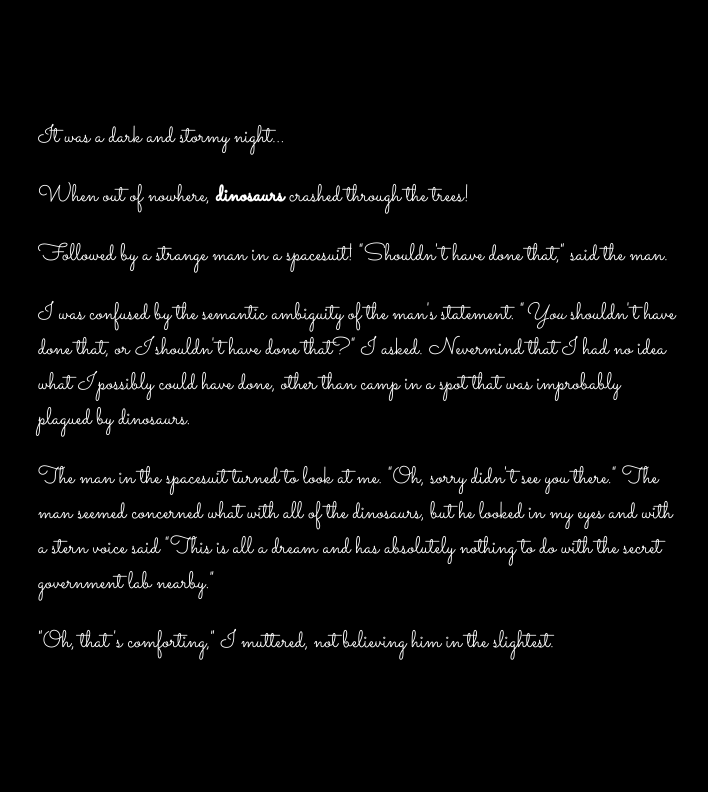
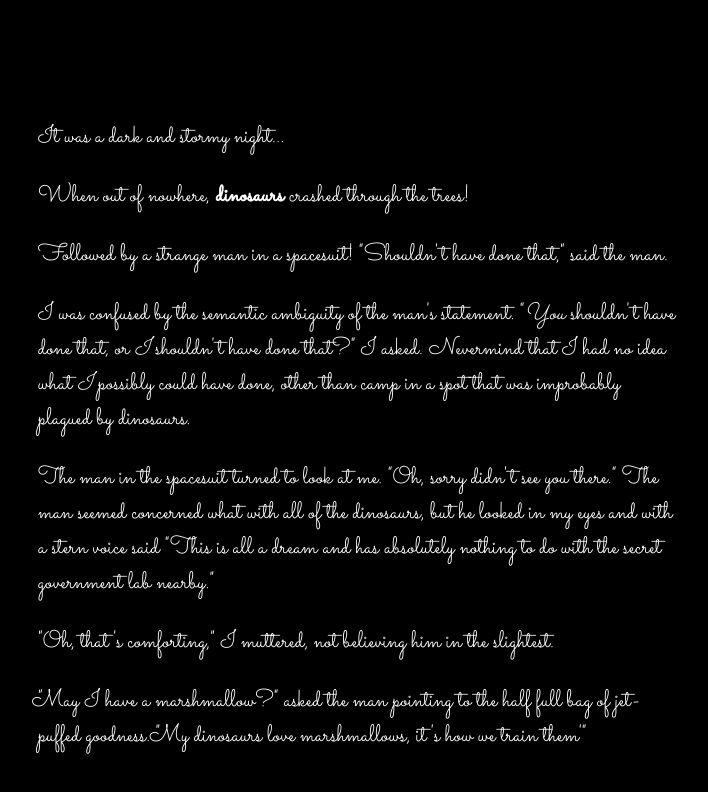
Before and after one commit to cmpeters08/fireside-story, a plain HTML site: page index.html in a window 1280 px wide. Shown: the whole page, without its empty margins (282-990 px from the left). Drawn offline with Linux system fonts and the light colour scheme.

Commit message:
added new line to story

```diff
--- a/index.html
+++ b/index.html
@@ -13,5 +13,6 @@
     <p>I was confused by the semantic ambiguity of the man's statement.  "<em>You</em> shouldn't have done that, or <em>I</em> shouldn't have done that?" I asked. Nevermind that I had no idea what <em>I</em> possibly could have done, other than camp in a spot that was improbably plagued by dinosaurs.</p>
     <p> The man in the spacesuit turned to look at me. "Oh, sorry didn't see you there." The man seemed concerned what with all of the dinosaurs, but he looked in my eyes and with a stern voice said "This is all a dream and has absolutely nothing to do with the secret government lab nearby."</p>
     <p>"Oh, that's comforting," I muttered, not believing him in the slightest.</p>
+    <p>"May I have a marshmallow?" asked the man pointing to the half full bag of jet-puffed goodness. "My dinosaurs love marshmallows, it's how we train them'"
   </body>
 </html>
```
